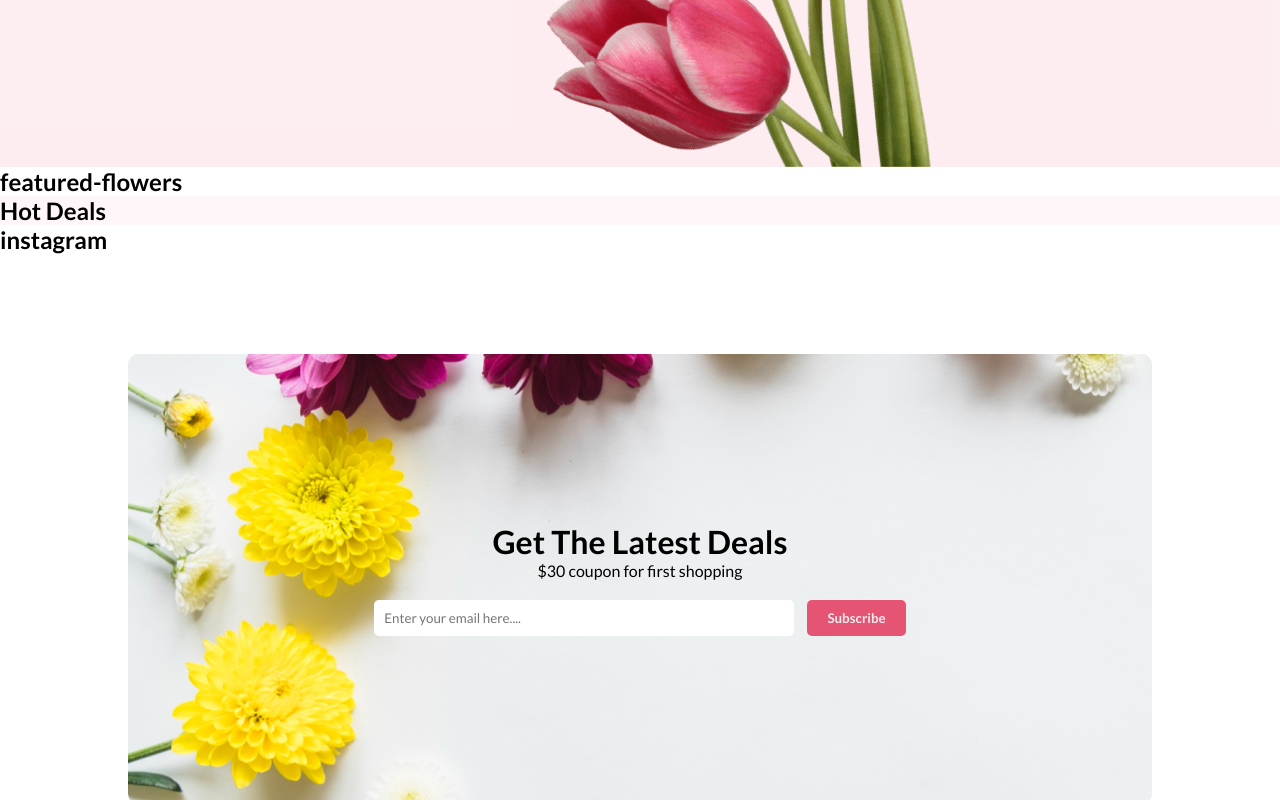
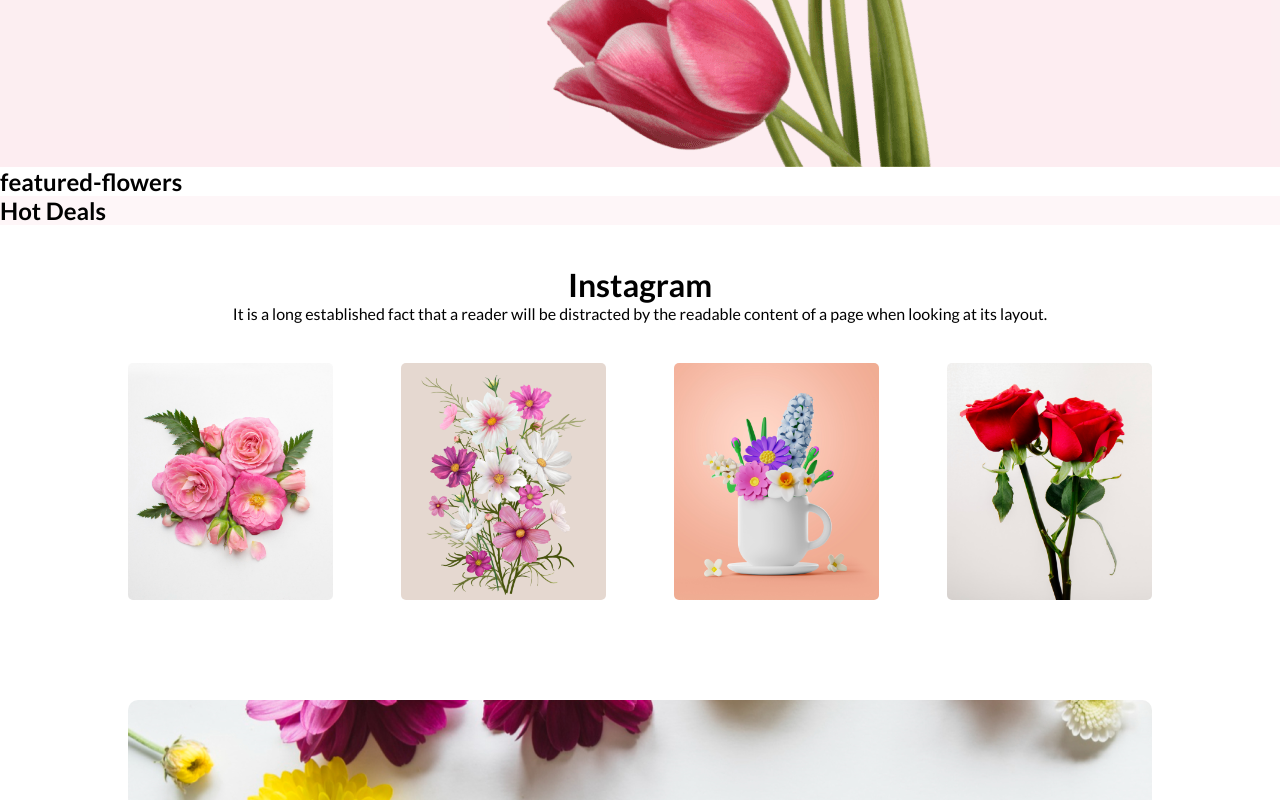
Before and after one commit to ehsan246/flower-shop, a plain HTML site: page index.html in a window 1280 px wide. Shown: the part 633-1433 px from the top of the page. Drawn offline with Linux system fonts and the light colour scheme.

Commit message:
insta sectionadded

```diff
--- a/css/css.css
+++ b/css/css.css
@@ -55,12 +55,27 @@ body{
     background-color: rgba(229, 84, 115, 0.05);
 }
 
+.insta-info{
+    display: flex;
+    flex-direction: column;
+    align-items: center;
+    text-align: center;
+    margin: 40px auto;
+}
+.insta-img{
+    display: flex;
+    justify-content: space-between;
 
+}
 
+.insta-img img{
+    width: 20%;
+    border-radius: 5px;
+}
 
 
 .subs-content{
-    background-image: url(/img/Rectangle-9.png);
+    background-image: url("../img/Rectangle-9.png");
     height: 450px;
     margin: 100px auto;
     border-radius: 10px;
--- a/index.html
+++ b/index.html
@@ -22,7 +22,7 @@
                 <button class="btn">Shop Now</button>
             </div>
             <div class="main-img">
-                <img src="/img/pngwing-10.png" alt="">
+                <img src="img/pngwing-10.png" alt="">
 
             </div>
         </div>
@@ -36,7 +36,18 @@
         <h2> Hot Deals</h2>
     </div>
     <div class="insta">
-        <h2> instagram</h2>
+        <div class="content-area">
+            <div class="insta-info">
+                <h1>Instagram</h1>
+                <p>It is a long established fact that a reader will be distracted by the readable content of a page when looking at its layout.</p>
+            </div>
+            <div class="insta-img">
+                <img src="img/Flower-01.png" alt="">
+                <img src="img/Rectangle-4.png" alt="">
+                <img src="img/Rectangle-5.png" alt="">
+                <img src="img/Rectangle-6.png" alt="">
+            </div>
+        </div>
     </div>
 
     <div class="subscribe">
```
